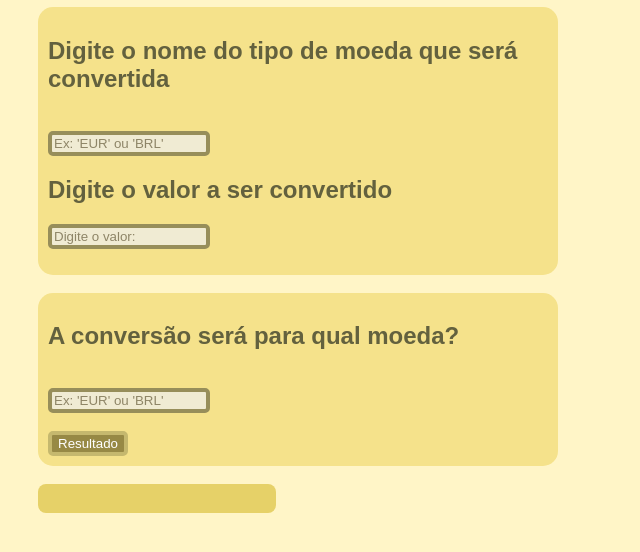
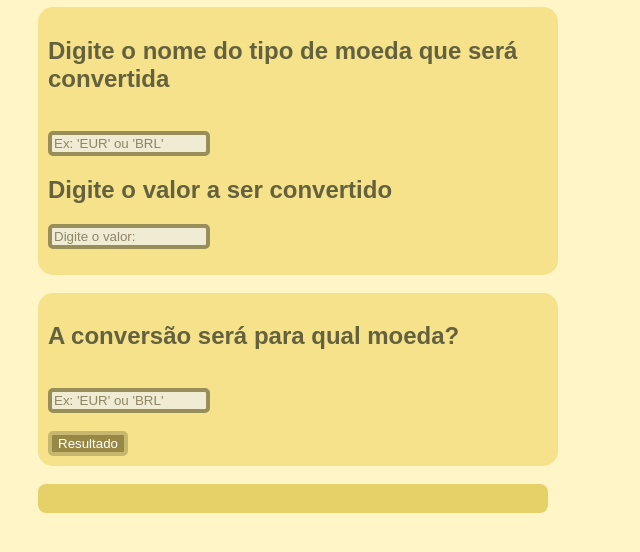
Before and after one commit to Fabito02/Conversor-de-Moedas-com-API, a plain HTML site: page index.html in a window 1280 px wide. Shown: the part 122-674 px from the top of the page, without its empty margins (0-640 px from the left). Drawn offline with Linux system fonts and the light colour scheme.

Commit message:
Update style.css

```diff
--- a/style.css
+++ b/style.css
@@ -35,7 +35,10 @@ h1 {
 
 .result {
     background-color: #e6d168;
-    width: 18%;
+    max-width: 500px;
+    max-height: 400px;
+    padding: 10px;
+    width: auto;
     height: auto;
     padding: 5px;
     border-radius: 8px;
```
